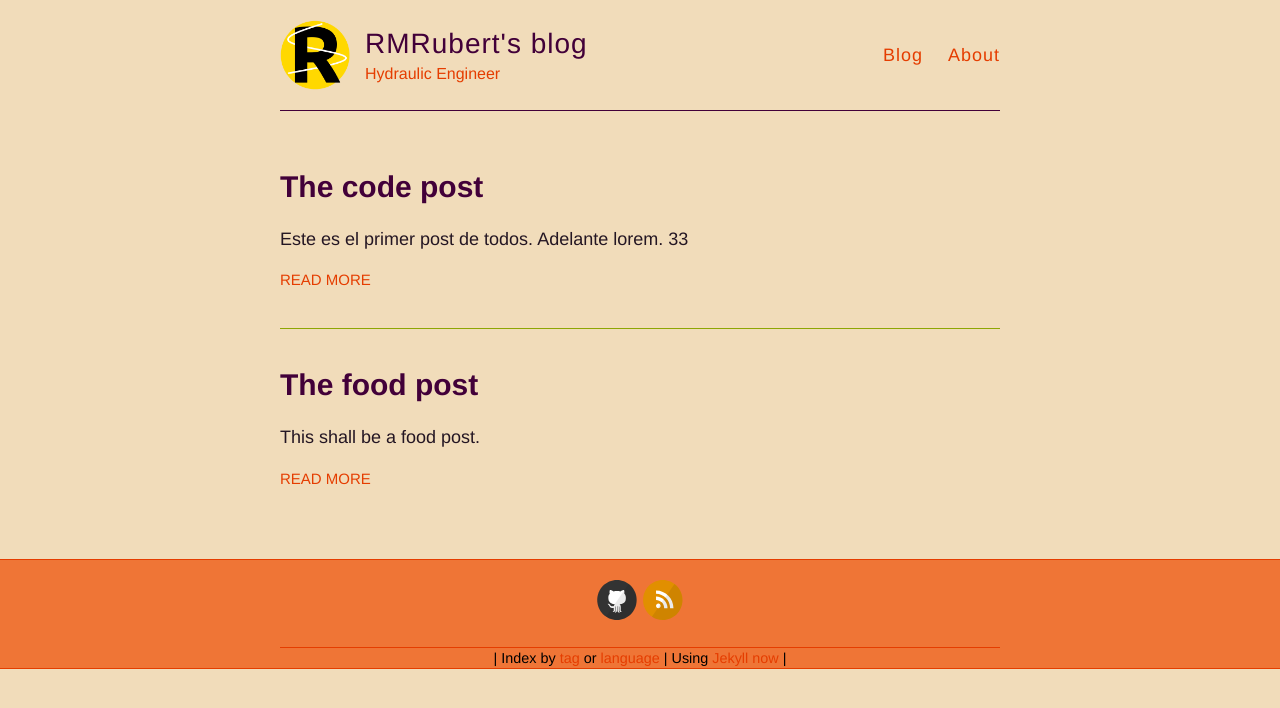
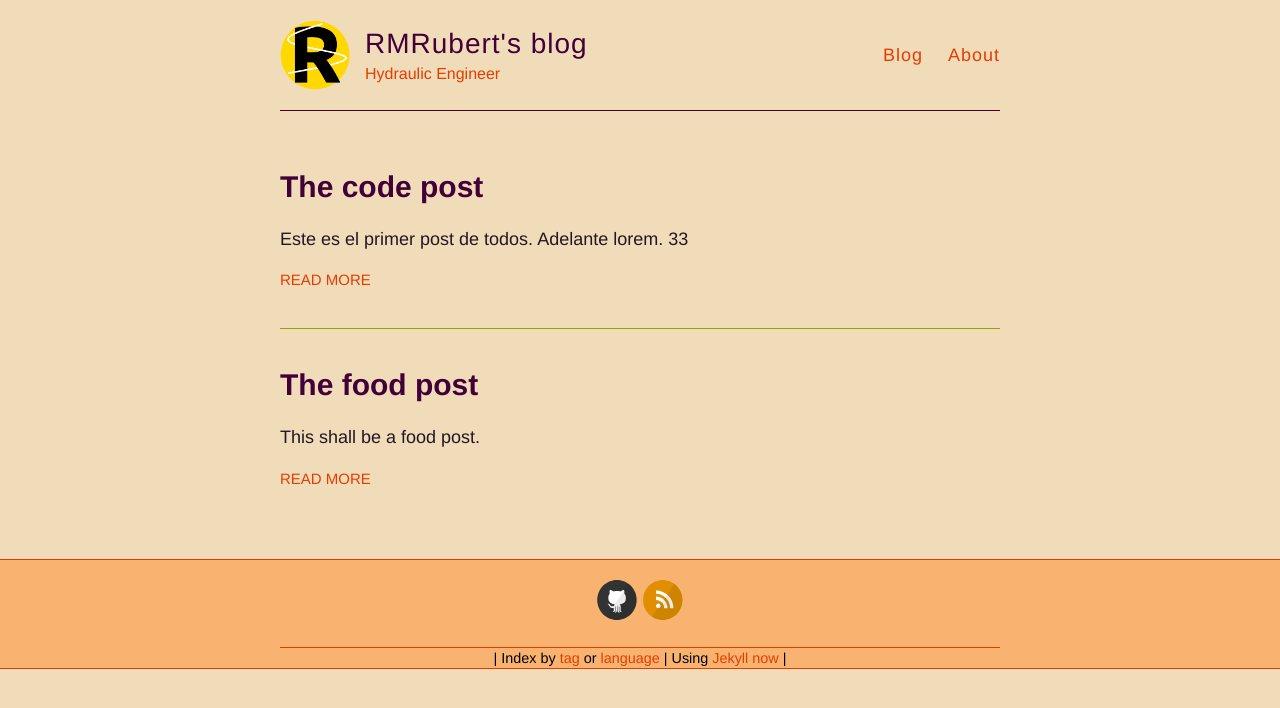
Before and after one commit to RMRubert/RMRubert.github.io, a Jekyll site: the page built from index.html, in a window 1280 px wide. Shown: the top 708 px of the page. Built offline with Jekyll 4.4.1, drawn with Linux system fonts in a browser that asks for light colours.

Commit message:
Update _variables.scss

```diff
--- a/_sass/_variables.scss
+++ b/_sass/_variables.scss
@@ -3,11 +3,11 @@
 // VARIABLES
 //
 
-// https://coolors.co/EF7536-e53d00-8ea604-420039-241623
+// https://coolors.co/F9B370-e53d00-8ea604-420039-241623
 
 // Colors
 $color0: #f1dcbaff;
-$color1: #EF7536ff;
+$color1: #F9B370ff;
 $color2: #e53d00ff;
 $color3: #8ea604ff;
 $color4: #420039ff;
```
